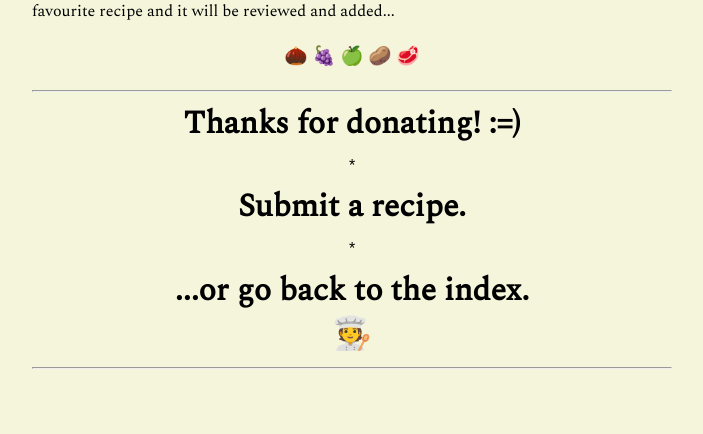
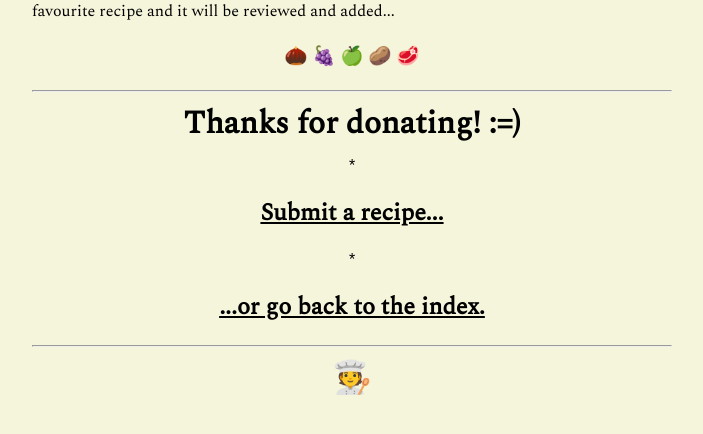
Before and after one commit to locua/oscooking, a Django app: page /donationthanks/ in a window 1280 px wide. Shown: the part 172-606 px from the top of the page, without its empty margins (288-991 px from the left). Run offline with Django 3.2, Linux system fonts and the light colour scheme.

Commit message:
neatening html

```diff
--- a/recipes/templates/recipes/base.html
+++ b/recipes/templates/recipes/base.html
@@ -1,9 +1,8 @@
 <!DOCTYPE html>
 <html lang="en">
 <head>
-	<meta name="viewport" content="initial-scale=1.0, maximum-scale=1.0, user-scalable=no" />
-	{%load static %}
-<!-- <img src="{% static 'recipes/ajvar.webp' %}" alt="" class="img-fluid mx-auto d-block rounded"> -->
+<meta name="viewport" content="initial-scale=1.0, maximum-scale=1.0, user-scalable=no" />
+{%load static %}
 <link rel="stylesheet" type="text/css" href="{% static 'recipes/style.css' %}">
 </head>
 <body>
@@ -14,12 +13,10 @@
     <p class="st" style="/*text-align: center;*/">A diabolically simple site for finding and sharing recipes...a recipe site to end all recipe sites. Simply browse recipes by tag or search for ingredients and dishes. Submit your favourite recipe and it will be reviewed and added...</p>
     <h3 style="text-align: center;">🌰 🍇 🍏 🥔 🥩</h3>
   </div>
-<div class="container-fluid col-md-8" >
-<div class="px-3 py-3" >
     {% block content %}
     {% endblock %}
-</div>
 <footer>
+<h1><a href="/">🧑‍🍳</a></h1>
 </footer>
 </body>
 </html>
--- a/recipes/templates/recipes/donationthanks.html
+++ b/recipes/templates/recipes/donationthanks.html
@@ -4,10 +4,9 @@
 <div style="text-align: center;">
 <h1>Thanks for donating! :=)</h1>
 <p> * </p>
-<h1><a href="/submit"> Submit a recipe.</a></h1>
+<h2><a href="/submit"> Submit a recipe...</a></h2>
 <p> * </p>
-<h1><a href="/">...or go back to the index.</a></h1>
-<h1><a href="/">🧑‍🍳</a></h1>
+<h2><a href="/">...or go back to the index.</a></h2>
 </div>
 <hr>
 {% endblock %}
--- a/recipes/templates/recipes/tag.html
+++ b/recipes/templates/recipes/tag.html
@@ -13,6 +13,6 @@
     <p> No recipes yet for this tag!</p>
 {% endif %}
 
+<hr>
 <p style="text-align: center;"> Back to <a href="/">index</a>.</p>
-<hr>
 {% endblock %}
--- a/recipes/templates/recipes/thanks.html
+++ b/recipes/templates/recipes/thanks.html
@@ -5,7 +5,7 @@
 <p>Thanks for submitting a recipe!</p>
 <h2><a href="/submit"> Submit another...</a></h2>
 <p> * </p>
-<h2><a href="/">...or go back to recipes</a></h2>
+<h2><a href="/">...or go back to the index.</a></h2>
 <h2><a href="/">🧑‍🍳</a></h2>
 </div>
 <hr>
```
